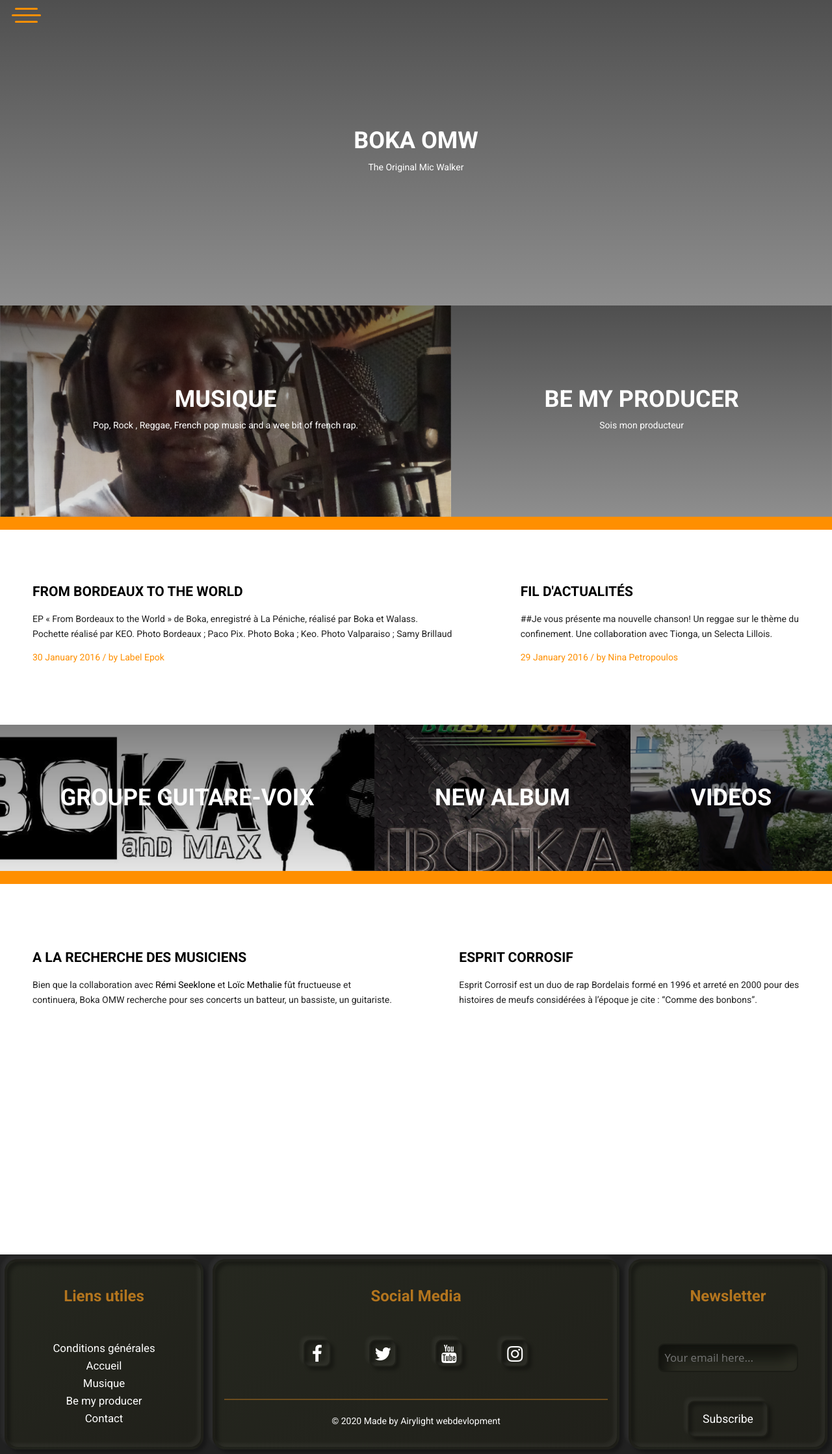
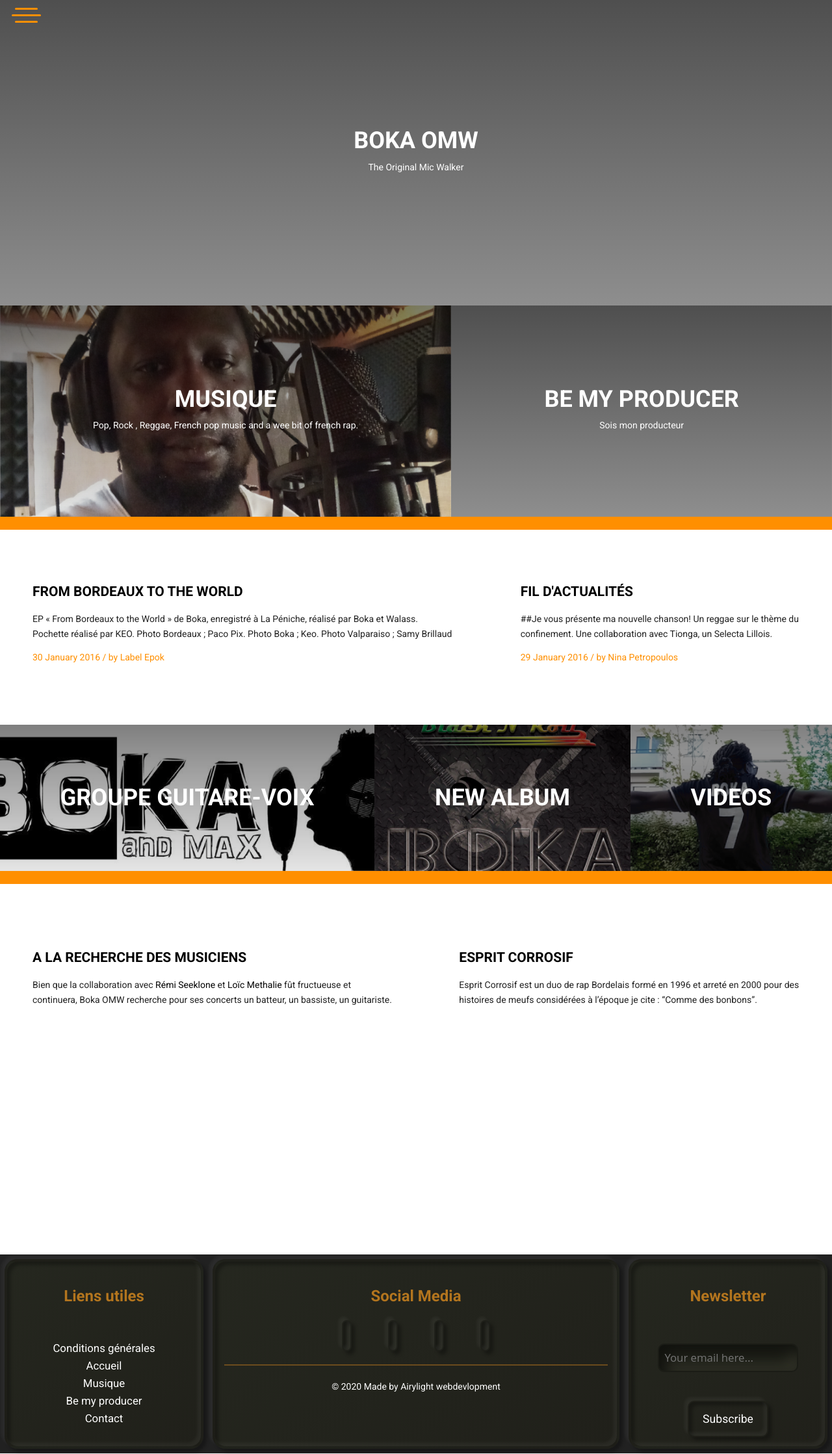
Before and after one commit to IsmaelSANE/boka, a Jekyll site: the page built from index.html, in a window 1280 px wide. Shown: the whole page at 65% size. Built offline with Jekyll 4.4.1, drawn with Linux system fonts in a browser that asks for light colours; nearby versions of some CDN libraries; Markdown is read by kramdown in place of the engine named in the settings.

Commit message:
Fix the css links

```diff
--- a/_layouts/default.html
+++ b/_layouts/default.html
@@ -1,13 +1,12 @@
 <!DOCTYPE html>
 <html>
   <head>
-    <link href="//maxcdn.bootstrapcdn.com/font-awesome/4.2.0/css/font-awesome.min.css" rel="stylesheet">
     <meta charset="utf-8">
     <meta http-equiv="X-UA-Compatible" content="IE=edge,chrome=1">
     <title>{{ page.title }}</title>
     <meta name="viewport" content="width=device-width">
     <!-- <Custo></Custo>m CSS -->
-    <link rel="stylesheet" href="{{ root_url }}/assets/css/main.css">
+    <link rel="stylesheet" href="{{ site.url }}/assets/css/main.css">
   </head>
   <body>
 
```
